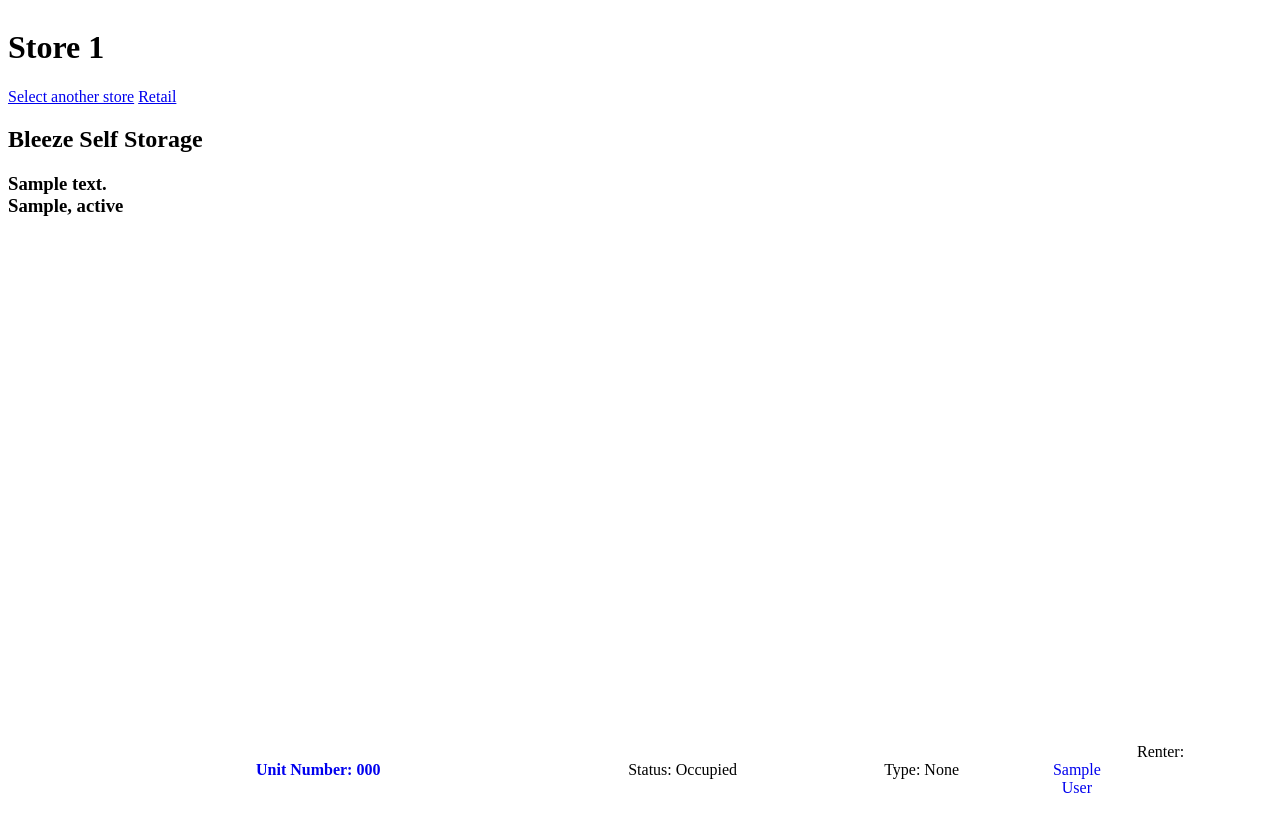
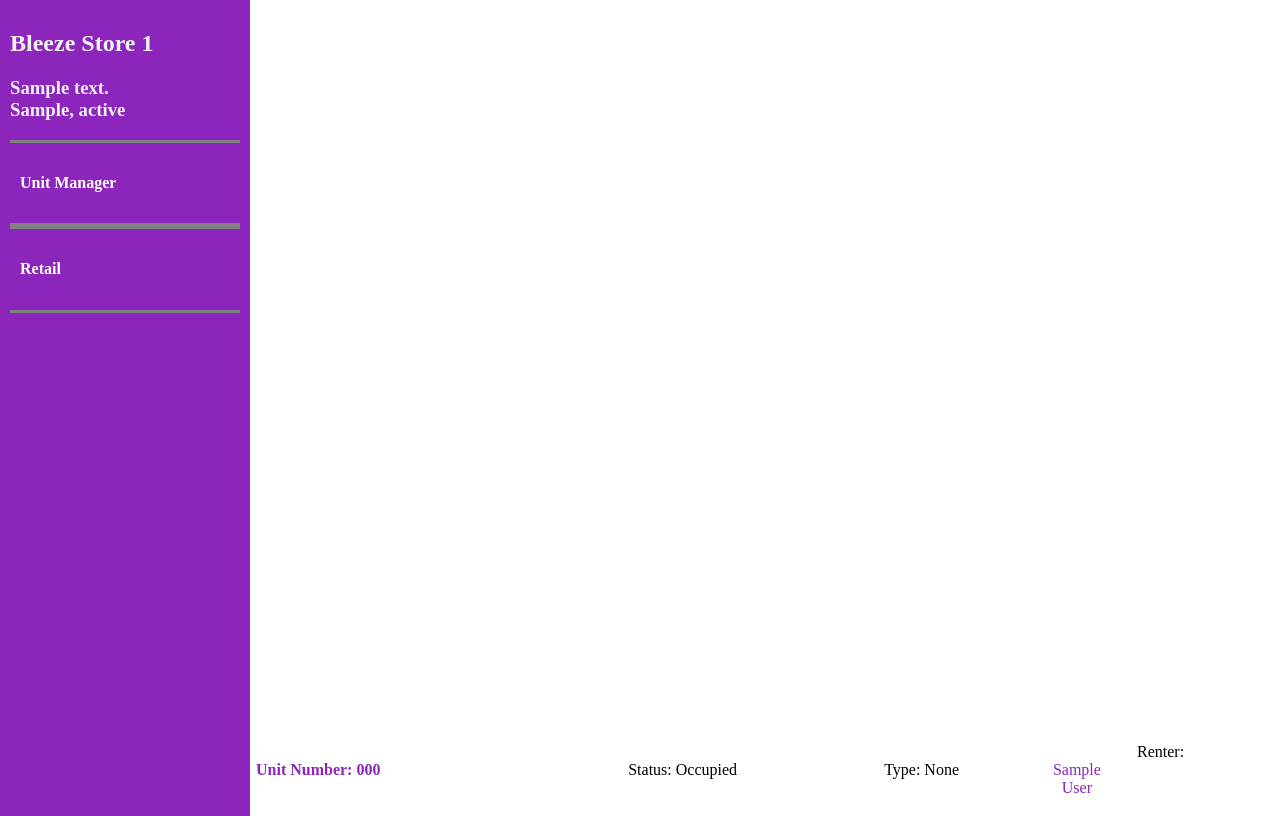
Before and after one commit to mitchhenline/bleeze, a Flask app: page /1 in a window 1280 px wide. Run offline with Flask 3, Linux system fonts and the light colour scheme; tables that the repository leaves empty hold one stand-in row (Sample ...).

Commit message:
unit manager styling

```diff
--- a/static/styles.css
+++ b/static/styles.css
@@ -62,9 +62,34 @@
     height: 100vh;
 }
 
-#sidebar {
+.sidebar {
     flex: 1;
+    position: fixed;
+    left: 0;
+    top: 0; /* Fixed position from the top */
+    height: 100vh; /* Set a fixed height for the sidebar */
     padding: 10px;
+    background-color: #8c25bc;
+    color: #f0f0f0;
+    width: 18%;
+}
+
+
+.sidebar-menu-item {
+    border-top: solid;
+    border-bottom: solid;
+    border-color: grey;
+}
+
+.sidebar a.sidebar-menu-item {
+    display: block; /* Make the anchor a block-level element */
+    text-decoration: none; /* Remove underline */
+    color: white; /* Set the text color */
+    padding: 10px; /* Add padding for better clickability */
+}
+
+.sidebar a.sidebar-menu-item:hover {
+    background-color: #333; /* Add a background color on hover */
 }
 
 #unit_list_div {
@@ -77,8 +102,10 @@
     overflow: auto;
 }
 
-
-
+#unit_list_div a {
+    color: #8c25bc;
+    text-decoration: none;
+}
 
 
 .unit-item {
--- a/templates/store.html
+++ b/templates/store.html
@@ -5,11 +5,20 @@
 
 <div class="container">
     <div class="sidebar">
-        <h1>Store {{ store.id }}</h1>
-        <a href="/">Select another store</a>
-        <a href="/retail/{{ store.id }}">Retail</a>
-        <h2>Bleeze Self Storage</h2>
+        <h2>Bleeze Store {{ store.id }}</h2>
         <h3>{{ store.address }} <br> {{ store.city }}, {{ store.state }}</h3>
+
+        <a href="/" class="sidebar-menu-item">
+            <div>
+                <h4>Unit Manager</h4>
+            </div>
+        </a>
+
+        <a href="/retail/{{ store.id }}" class="sidebar-menu-item">
+            <div>
+                <h4>Retail</h4>
+            </div>
+        </a>
     </div>
 
     <div id="unit_list_div">
```
Also changed, not shown: other parts of static/styles.css (+4 -4 lines).
